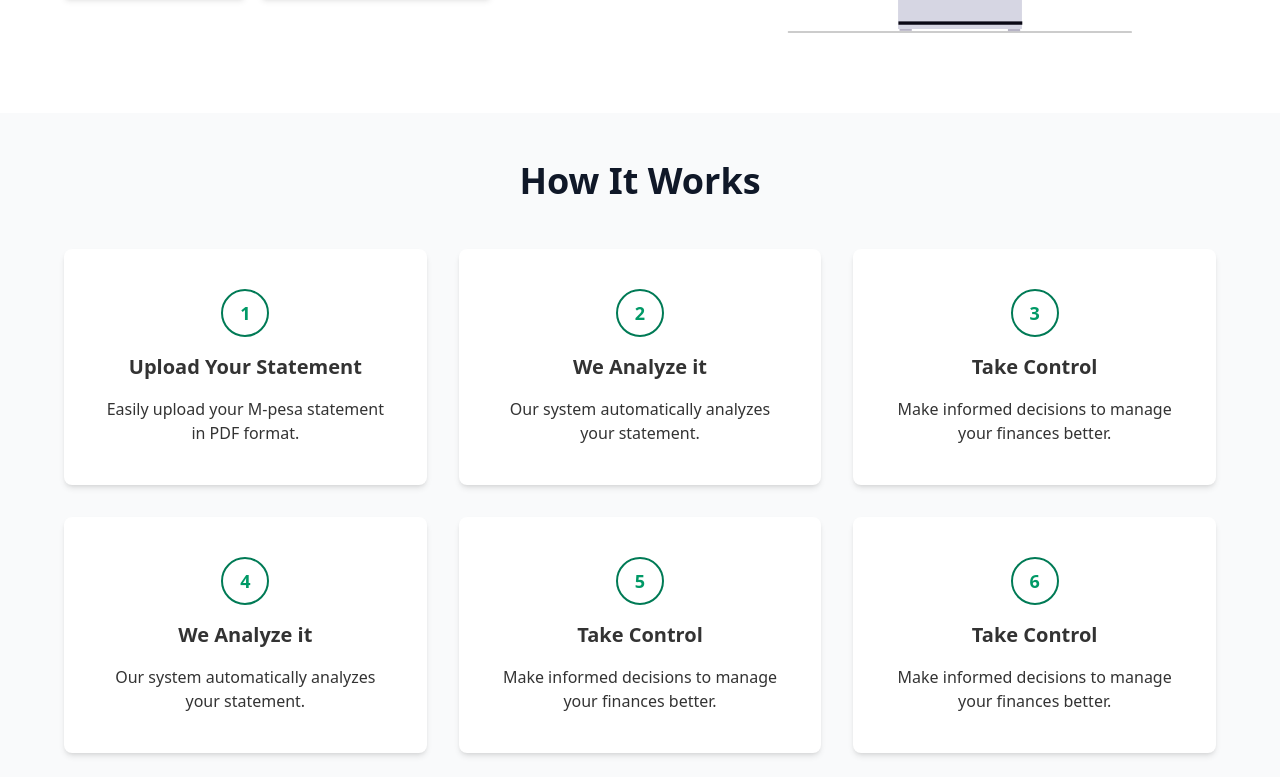
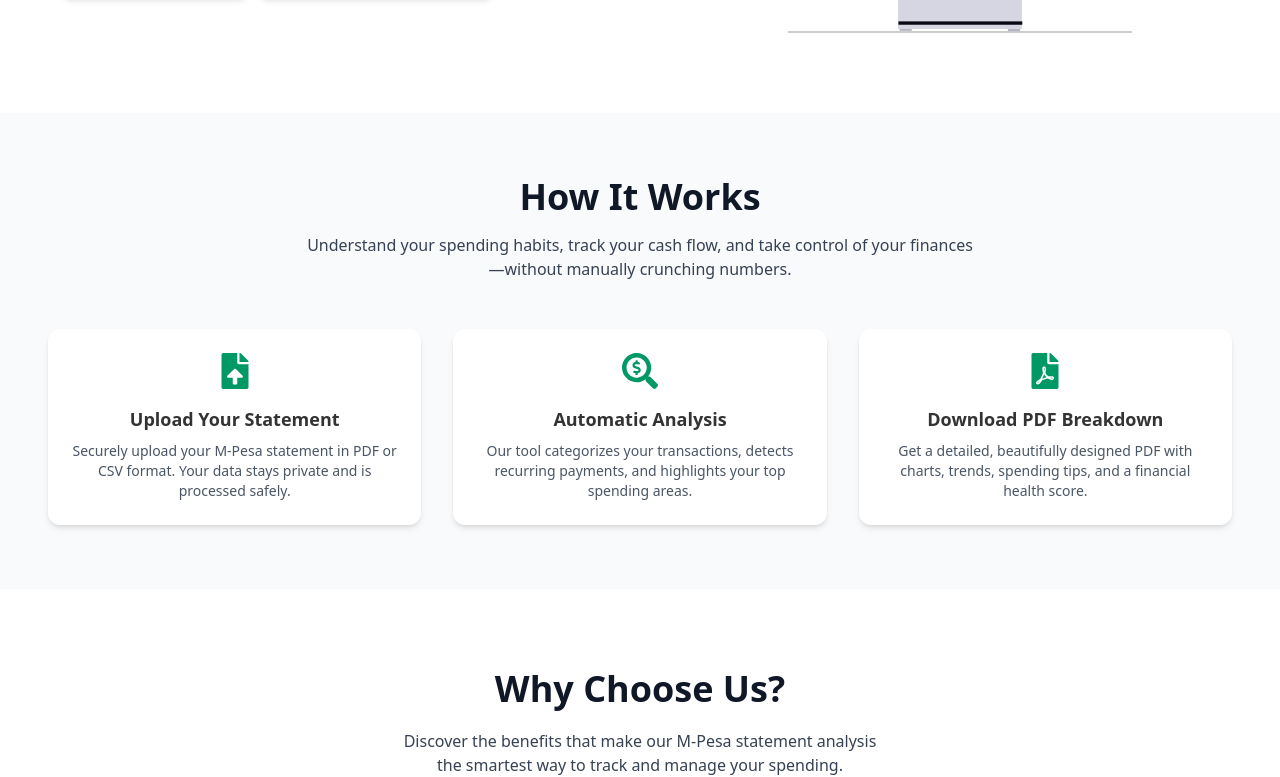
Before and after one commit to samuelkaranja/pesalens, a React (Vite) app: page / in a window 1280 px wide. Shown: the part 503-1280 px from the top of the page. Built offline with nearby package versions, Linux system fonts and the light colour scheme.

Commit message:
Redesigned How It Works component and createa UploadStatement page

```diff
--- a/src/App.tsx
+++ b/src/App.tsx
@@ -4,6 +4,7 @@ import { BrowserRouter as Router, Routes, Route } from "react-router-dom";
 import Footer from "./components/Footer/Footer";
 import Navbar from "./components/Navbar/Navbar";
 import Home from "./pages/Home/Home";
+import UploadStatement from "./pages/UploadStatement/UploadStatement";
 
 function App() {
   useEffect(() => {
@@ -19,6 +20,7 @@ function App() {
         <Navbar />
         <Routes>
           <Route path="/" element={<Home />} />
+          <Route path="/upload-statement" element={<UploadStatement />} />
         </Routes>
         <Footer />
       </Router>
--- a/src/components/Hero/Hero.tsx
+++ b/src/components/Hero/Hero.tsx
@@ -1,6 +1,7 @@
 import React from "react";
 import finance from "../../assets/finance.svg";
 import { scrollToSection } from "../../utils/scrollToSection";
+import { Link } from "react-router-dom";
 
 const Hero: React.FC = () => {
   return (
@@ -17,9 +18,12 @@ const Hero: React.FC = () => {
             of your expenses.
           </p>
           <div className="mt-6 flex flex-col sm:flex-row gap-4 justify-center md:justify-start">
-            <button className="px-12 py-3 bg-emerald-600 text-white text-md rounded-sm shadow-md hover:bg-emerald-700 transition">
+            <Link
+              to="/upload-statement"
+              className="px-12 py-3 bg-emerald-600 text-white text-md rounded-sm shadow-md hover:bg-emerald-700 transition"
+            >
               Get Started
-            </button>
+            </Link>
             <button
               className="px-12 py-3 text-emerald-600 text-md border border-emerald-600 rounded-sm shadow-md hover:bg-gray-200 transition"
               onClick={() => scrollToSection("how-it-works")}
--- a/src/components/Navbar/Navbar.tsx
+++ b/src/components/Navbar/Navbar.tsx
@@ -1,5 +1,6 @@
 import React, { useEffect, useState } from "react";
 import { scrollToSection } from "../../utils/scrollToSection";
+import { Link } from "react-router-dom";
 
 const Navbar: React.FC = () => {
   const [isOpen, setIsOpen] = useState(false);
@@ -34,9 +35,9 @@ const Navbar: React.FC = () => {
         {/* Desktop Links */}
         <ul className="hidden md:flex items-center space-x-6 text-gray-700 font-small">
           <li>
-            <a href="#home" className="hover:text-emerald-700 hover:underline">
+            <Link to="/" className="hover:text-emerald-700 hover:underline">
               Home
-            </a>
+            </Link>
           </li>
           <li onClick={() => scrollToSection("how-it-works")}>
             <a
--- a/src/components/Steps/Steps.tsx
+++ b/src/components/Steps/Steps.tsx
@@ -1,81 +1,62 @@
 import React from "react";
+import { FaFileUpload, FaSearchDollar, FaFilePdf } from "react-icons/fa";
 
 const Steps: React.FC = () => {
+  const steps = [
+    {
+      icon: <FaFileUpload className="text-emerald-600 text-4xl" />,
+      title: "Upload Your Statement",
+      description:
+        "Securely upload your M-Pesa statement in PDF or CSV format. Your data stays private and is processed safely.",
+    },
+    {
+      icon: <FaSearchDollar className="text-emerald-600 text-4xl" />,
+      title: "Automatic Analysis",
+      description:
+        "Our tool categorizes your transactions, detects recurring payments, and highlights your top spending areas.",
+    },
+    {
+      icon: <FaFilePdf className="text-emerald-600 text-4xl" />,
+      title: "Download PDF Breakdown",
+      description:
+        "Get a detailed, beautifully designed PDF with charts, trends, spending tips, and a financial health score.",
+    },
+  ];
+
   return (
-    <section id="how-it-works" className="bg-gray-50 py-8 md:py-12">
-      <div className="max-w-7xl mx-auto px-6 sm:px-8 lg:px-16">
-        <h2 className="text-3xl sm:text-4xl lg:text-4xl font-bold text-gray-900 text-center mb-12">
+    <section className="bg-gray-50 py-16">
+      <div className="container mx-auto px-6 md:px-12 text-center">
+        <h2 className="text-3xl md:text-4xl font-bold text-gray-900">
           How It Works
         </h2>
-        <div className="grid grid-cols-1 md:grid-cols-2 lg:grid-cols-3 gap-8">
-          <div className="bg-white p-10 rounded-lg shadow-md text-center">
-            <div className="flex justify-center mb-4">
-              <h2 className="flex items-center justify-center w-12 h-12 border-2 border-emerald-700 rounded-full text-lg text-emerald-600 font-bold">
-                1
-              </h2>
+        <p className="mt-4 text-gray-700 max-w-2xl mx-auto">
+          Understand your spending habits, track your cash flow, and take
+          control of your finances—without manually crunching numbers.
+        </p>
+
+        <div className="mt-12 grid gap-8 md:grid-cols-3">
+          {steps.map((step, index) => (
+            <div
+              key={index}
+              className="bg-white rounded-xl shadow-md p-6 hover:shadow-lg transition-shadow duration-300"
+            >
+              {/* Icon + Badge Container */}
+              <div className="relative flex justify-center mb-4">
+                {/* <span className="absolute -top-3 -right-3 bg-emerald-600 text-white text-sm font-bold w-8 h-8 flex items-center justify-center rounded-full shadow-lg animate-bounce">
+                  {index + 1}
+                </span> */}
+                {step.icon}
+              </div>
+
+              {/* Step Title */}
+              <h3 className="text-lg font-semibold text-[#333]">
+                {step.title}
+              </h3>
+
+              {/* Step Description */}
+              <p className="mt-2 text-gray-600 text-sm">{step.description}</p>
             </div>
-            <h3 className="text-xl font-semibold mb-4">
-              Upload Your Statement
-            </h3>
-            <p className="text-black-600">
-              Easily upload your M-pesa statement in PDF format.
-            </p>
-          </div>
-          <div className="bg-white p-10 rounded-lg shadow-md text-center">
-            <div className="flex justify-center mb-4">
-              <h2 className="flex items-center justify-center w-12 h-12 border-2 border-emerald-700 rounded-full text-lg text-emerald-600 font-bold">
-                2
-              </h2>
-            </div>
-            <h3 className="text-xl font-semibold mb-4">We Analyze it</h3>
-            <p className="text-black-600">
-              Our system automatically analyzes your statement.
-            </p>
-          </div>
-          <div className="bg-white p-10 rounded-lg shadow-md text-center">
-            <div className="flex justify-center mb-4">
-              <h2 className="flex items-center justify-center w-12 h-12 border-2 border-emerald-700 rounded-full text-lg text-emerald-600 font-bold">
-                3
-              </h2>
-            </div>
-            <h3 className="text-xl font-semibold mb-4">Take Control</h3>
-            <p className="text-black-600">
-              Make informed decisions to manage your finances better.
-            </p>
-          </div>
-          <div className="bg-white p-10 rounded-lg shadow-md text-center">
-            <div className="flex justify-center mb-4">
-              <h2 className="flex items-center justify-center w-12 h-12 border-2 border-emerald-700 rounded-full text-lg text-emerald-600 font-bold">
-                4
-              </h2>
-            </div>
-            <h3 className="text-xl font-semibold mb-4">We Analyze it</h3>
-            <p className="text-black-600">
-              Our system automatically analyzes your statement.
-            </p>
-          </div>
-          <div className="bg-white p-10 rounded-lg shadow-md text-center">
-            <div className="flex justify-center mb-4">
-              <h2 className="flex items-center justify-center w-12 h-12 border-2 border-emerald-700 rounded-full text-lg text-emerald-600 font-bold">
-                5
-              </h2>
-            </div>
-            <h3 className="text-xl font-semibold mb-4">Take Control</h3>
-            <p className="text-black-600">
-              Make informed decisions to manage your finances better.
-            </p>
-          </div>
-          <div className="bg-white p-10 rounded-lg shadow-md text-center">
-            <div className="flex justify-center mb-4">
-              <h2 className="flex items-center justify-center w-12 h-12 border-2 border-emerald-700 rounded-full text-lg text-emerald-600 font-bold">
-                6
-              </h2>
-            </div>
-            <h3 className="text-xl font-semibold mb-4">Take Control</h3>
-            <p className="text-black-600">
-              Make informed decisions to manage your finances better.
-            </p>
-          </div>
+          ))}
         </div>
       </div>
     </section>
--- a/src/components/WhyChooseUs/WhyChooseUs.tsx
+++ b/src/components/WhyChooseUs/WhyChooseUs.tsx
@@ -31,7 +31,7 @@ const WhyChooseUs: React.FC = () => {
         <h2 className="text-3xl sm:text-4xl lg:text-4xl font-bold text-gray-900 text-center mb-5">
           Why Choose Us?
         </h2>
-        <p className="text-sm sm:text-xl lg:text-lg text-gray-700 text-center mb-12">
+        <p className="mt-4 text-gray-700 max-w-2xl mx-auto text-center mb-12">
           Discover the benefits that make our M-Pesa statement analysis <br />{" "}
           the smartest way to track and manage your spending.
         </p>
--- /dev/null
+++ b/src/pages/UploadStatement/UploadStatement.tsx
@@ -0,0 +1,7 @@
+import React from "react";
+
+const UploadStatement: React.FC = () => {
+  return <div>UploadStatement</div>;
+};
+
+export default UploadStatement;
```
Also changed, not shown: src/assets/banking.svg (deleted), src/assets/transaction.svg (deleted).
